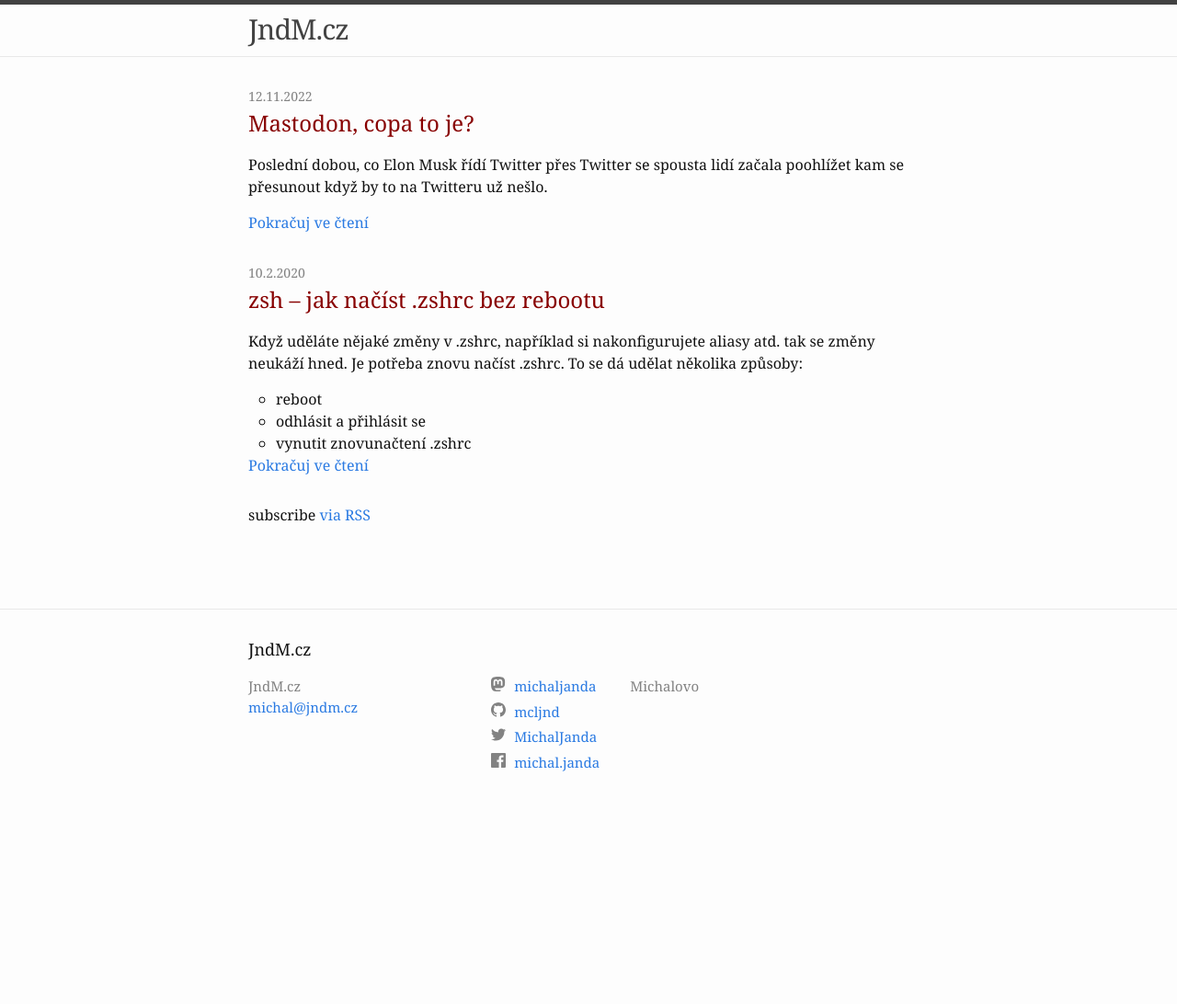
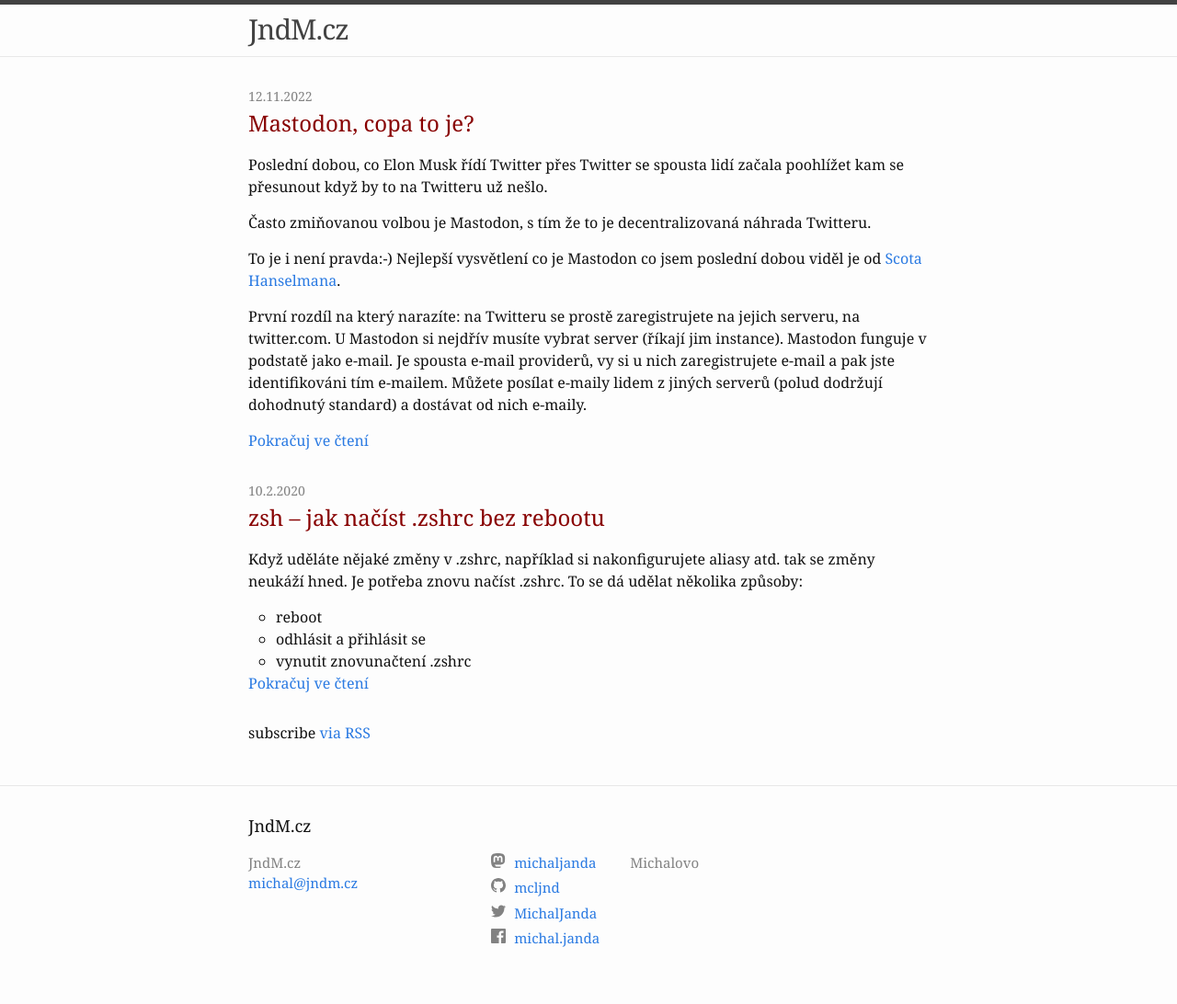
Before and after one commit to mcljnd/jndm.cz, a Jekyll site: the page built from index.markdown, in a window 1280 px wide. Shown: the whole page at 92% size. Built offline with Jekyll 4.4.1, drawn with Linux system fonts in a browser that asks for light colours; before the commit the page ends 900 px from its top, so only the background shows below that; part of the change alters nothing that is shown.

```diff
--- a/_posts/2022-11-12-mastodon-copa-to-je.markdown
+++ b/_posts/2022-11-12-mastodon-copa-to-je.markdown
@@ -4,9 +4,7 @@ title:  "Mastodon, copa to je?"
 date:   2022-11-12 17:49:25 +0200
 categories:
 permalink: /2022-11-12-mastodon-copa-to-je/
-post_excerpt: "Poslední dobou, co Elon Musk řídí Twitter přes Twitter se spousta lidí začala poohlížet kam se přesunout když by to na Twitteru už nešlo.
-
-Často zmiňovanou volbou je Mastodon, s tím že to je decentralizovaná náhrada Twitteru."
+excerpt_separator: <!--more-->
 ---
 Poslední dobou, co Elon Musk řídí Twitter přes Twitter se spousta lidí začala poohlížet kam se přesunout když by to na Twitteru už nešlo.
 
@@ -15,7 +13,7 @@ Poslední dobou, co Elon Musk řídí Twitter přes Twitter se spousta lidí za
 To je i není pravda:-) Nejlepší vysvětlení co je Mastodon co jsem poslední dobou viděl je od [Scota Hanselmana][what-is-mastodon].
 
 První rozdíl na který narazíte: na Twitteru se prostě zaregistrujete na jejich serveru, na twitter.com. U Mastodon si nejdřív musíte vybrat server (říkají jim instance). Mastodon funguje v podstatě jako e-mail. Je spousta e-mail providerů, vy si u nich zaregistrujete e-mail a pak jste identifikováni tím e-mailem. Můžete posílat e-maily lidem z jiných serverů (polud dodržují dohodnutý standard) a dostávat od nich e-maily.
-
+<!--more-->
 Mastodon funguje podobně. Vyberete si instanci, na ní si zaregistrujete přezdívku (handle) a pak můžete sledovat lidi ze stejné instance ale i z jiné. V rámci instance jste identifikovaní přezdívkou (@MichalJanda][michal-mstd]), globálně, na jiných instancí i jménem instance ([@MichalJanda@mastodonczech.cz][michal-mstd]).
 
 Tady je velký rozdíl oproti Twitteru - Na Twitteru si zaberete přezdívku a nikdo jiný ji nemůže použít. V Mastodonu máte přezdívku rezervovanou jenom v rámc instance, takže někdo si může vyrobit účet podobný vašemu a vydávat se za vás.
```
